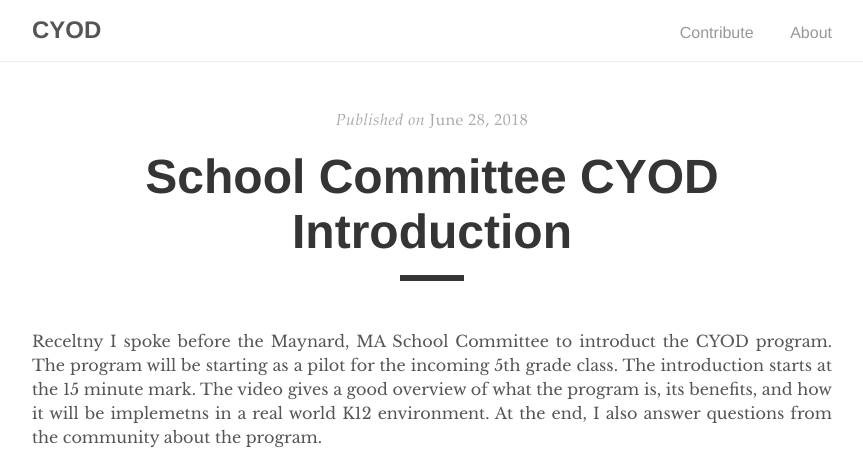
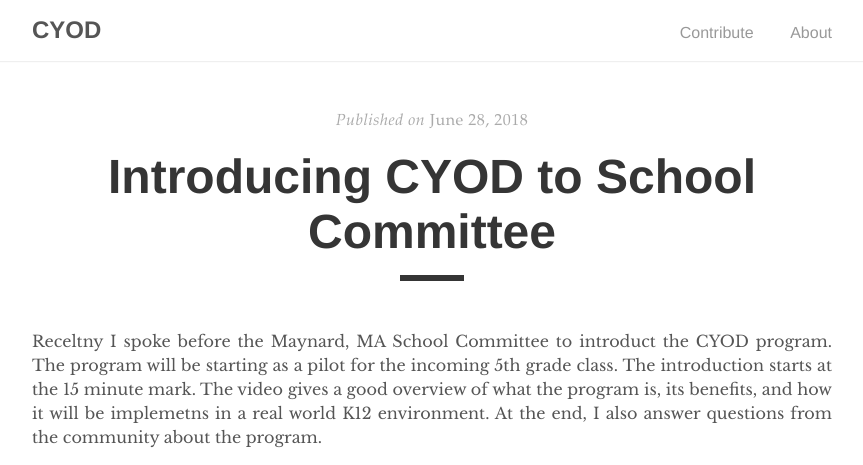
Before and after one commit to swoicik/book-cyod, a Jekyll site: the page built from _posts/2018-06-28-CYOD-School-Introduction.md, in a window 1280 px wide, cut to the strip 0-465 px from the top of the page. Shown: the whole strip, without its empty margins (208-1071 px from the left). Built offline with Jekyll 4.4.1, drawn with Linux system fonts in a browser that asks for light colours.

Commit message:
Update 2018-06-28-CYOD-School-Introduction.md

```diff
--- a/_posts/2018-06-28-CYOD-School-Introduction.md
+++ b/_posts/2018-06-28-CYOD-School-Introduction.md
@@ -1,6 +1,6 @@
 ---
 layout: post
-title:  "School Committee CYOD Introduction"
+title:  "Introducing CYOD to School Committee"
 author: "swoicik"
 ---
 
```
